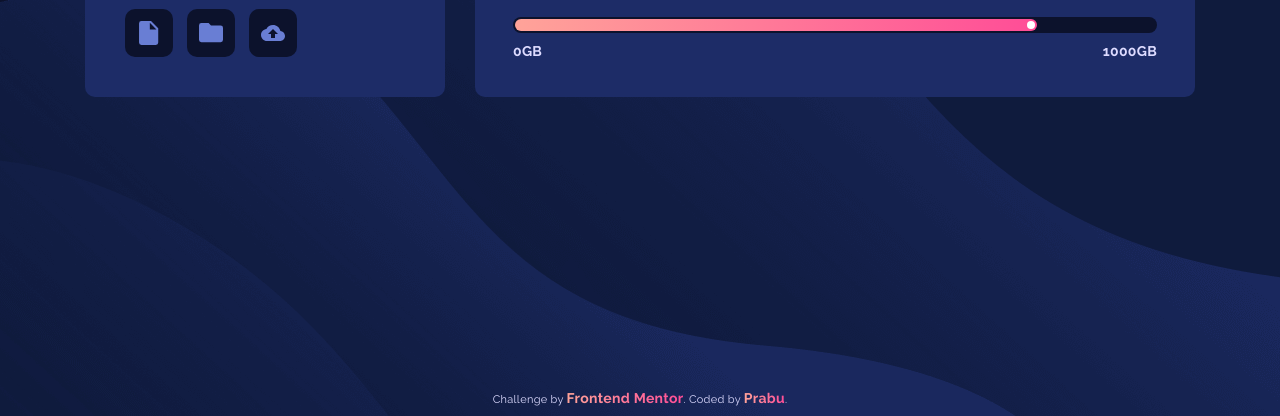
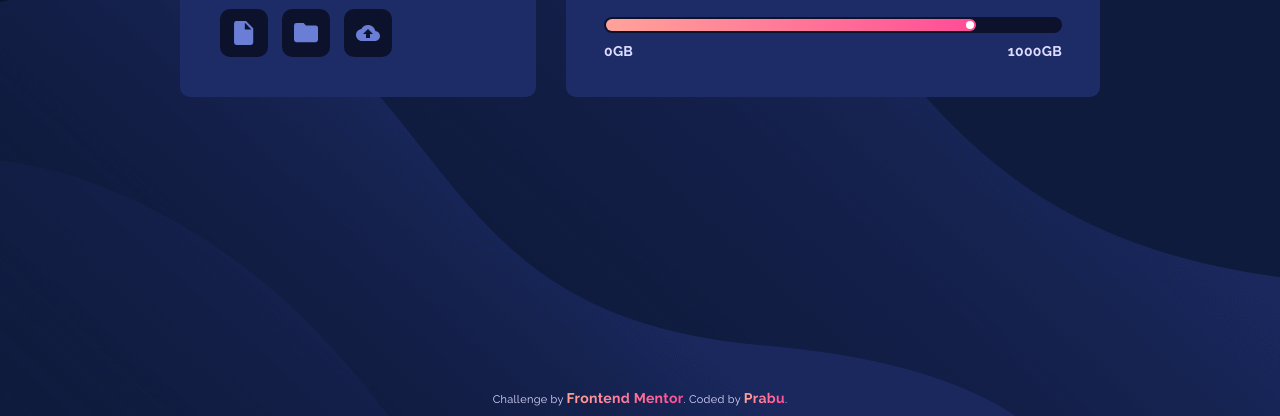
Before and after one commit to mgksp/FEM-fylo_data_storage_component, a plain HTML site: page index.html in a window 1280 px wide. Shown: the part 384-800 px from the top of the page. Drawn offline with Linux system fonts and the light colour scheme.

Commit message:
adjusted max width

```diff
--- a/scss/styles.scss
+++ b/scss/styles.scss
@@ -38,7 +38,7 @@ body {
   display: grid;
   grid-template-columns:
     minmax(2.4rem, 1fr)
-    minmax(0, 111rem)
+    minmax(0, 92rem)
     minmax(2.4rem, 1fr);
   place-items: center;
 }
@@ -50,7 +50,7 @@ body {
   gap: 1.6rem;
 
   @include breakpoint($first) {
-    grid-template-columns: 1fr 2fr;
+    grid-template-columns: 2fr 3fr;
     gap: 3rem;
     align-items: end;
   }
```
Also changed, not shown: css/styles.css.
